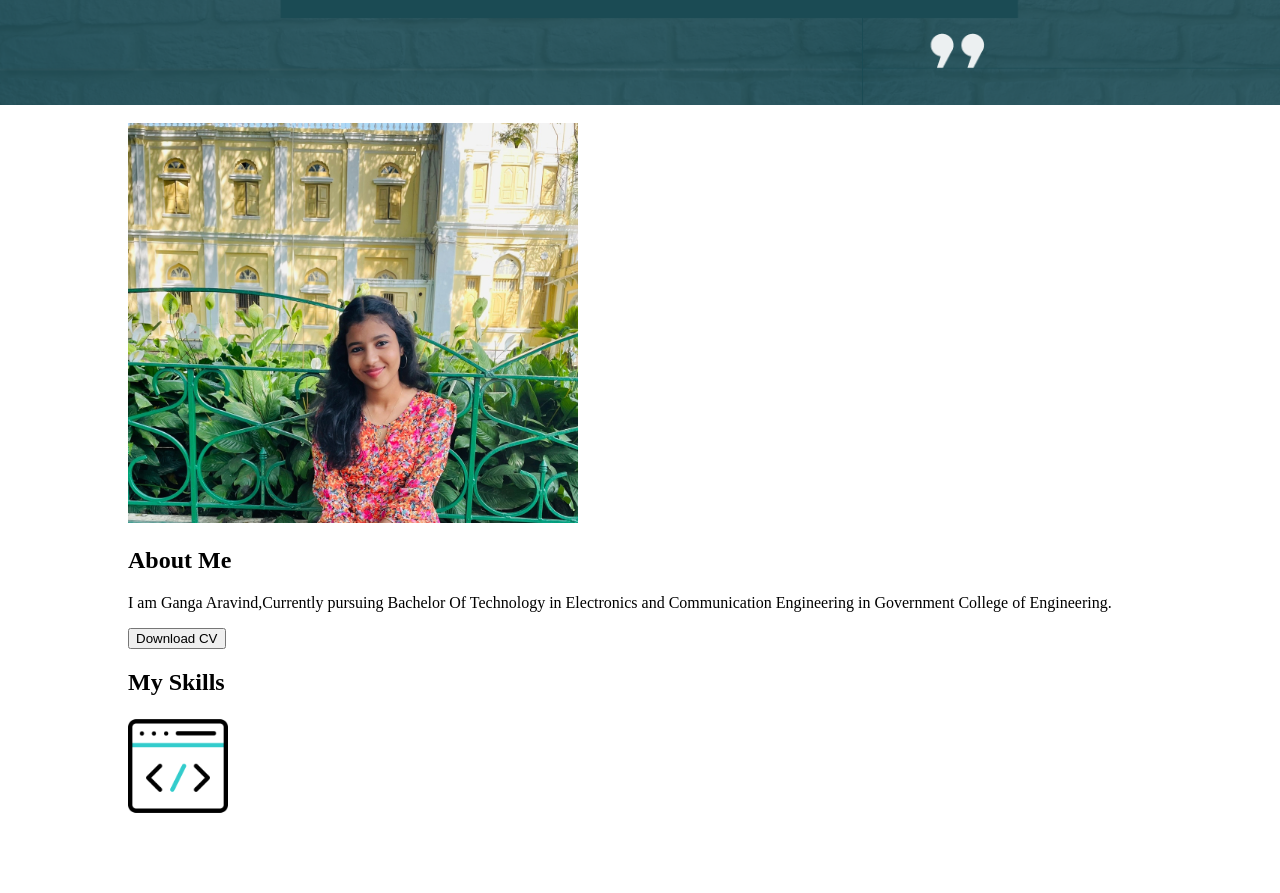
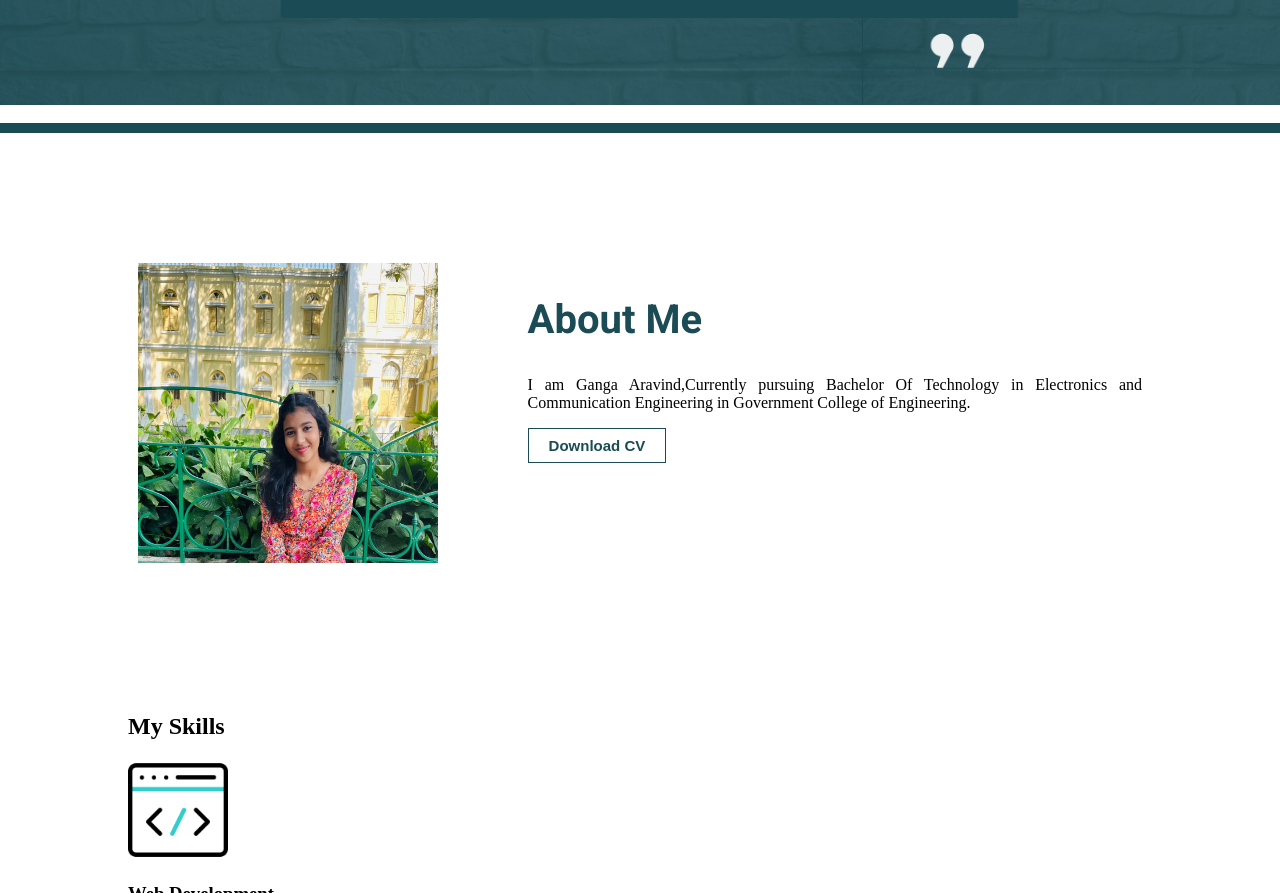
Before and after one commit to GangaAravind/website, a plain HTML site: page index.html in a window 1280 px wide. Shown: the part 452-1345 px from the top of the page. Drawn offline with Linux system fonts and the light colour scheme.

Commit message:
Add files via upload

```diff
--- a/index.html
+++ b/index.html
@@ -34,12 +34,13 @@
             </div>
         </section>
         <br>
+        <section id="separate"></section>
         <section id="about">
             <div class="container">
-                <div>
-                    <img src="IMG_20230211_212411.jpg" alt="profile picture" height="400px" width="450px">
+                <div class="about-box1">
+                    <img src="IMG_20230211_212411.jpg" alt="profile picture" height="300px" width="300px">
                 </div>
-                <div>
+                <div class="about-box2">
                     <h2>About Me</h2>
                     <p>I am Ganga Aravind,Currently pursuing Bachelor Of Technology in Electronics and Communication Engineering in Government College of Engineering.</p>
                     <button>Download CV</button>
--- a/style.css
+++ b/style.css
@@ -85,3 +85,45 @@ background-size: cover;
     color: white;
     border: lpx solid #F4B41A;
 }
+#separate{
+    padding: 5px;
+    background-color: #1b4b54;
+}
+#about{
+    padding: 120px 0;
+    background-color: white;
+}
+#about h2{
+    font-size: 40px;
+    font-family: 'Roboto', sans-serif;
+    color: #1b4b54;
+}
+
+.about-box1{
+    width:20px;
+    float: left;
+    padding: 10px;
+}
+.about-box1 img{
+  display: block;
+  margin: auto;
+}
+.about-box2{
+    width:60%;
+    float:right;
+    padding:10px;
+    text-align:justify;
+ }
+ #about button{
+font-size: 15px;
+font-weight: bold;
+background-color: white;
+border: 1px solid #1b4b54;
+color:#1b4b54;
+padding: 8px 20px;
+ }
+ #about button:hover{
+    background-color: #1b4b54;
+    color: white;
+    border: 1px solid white;
+ }
```
